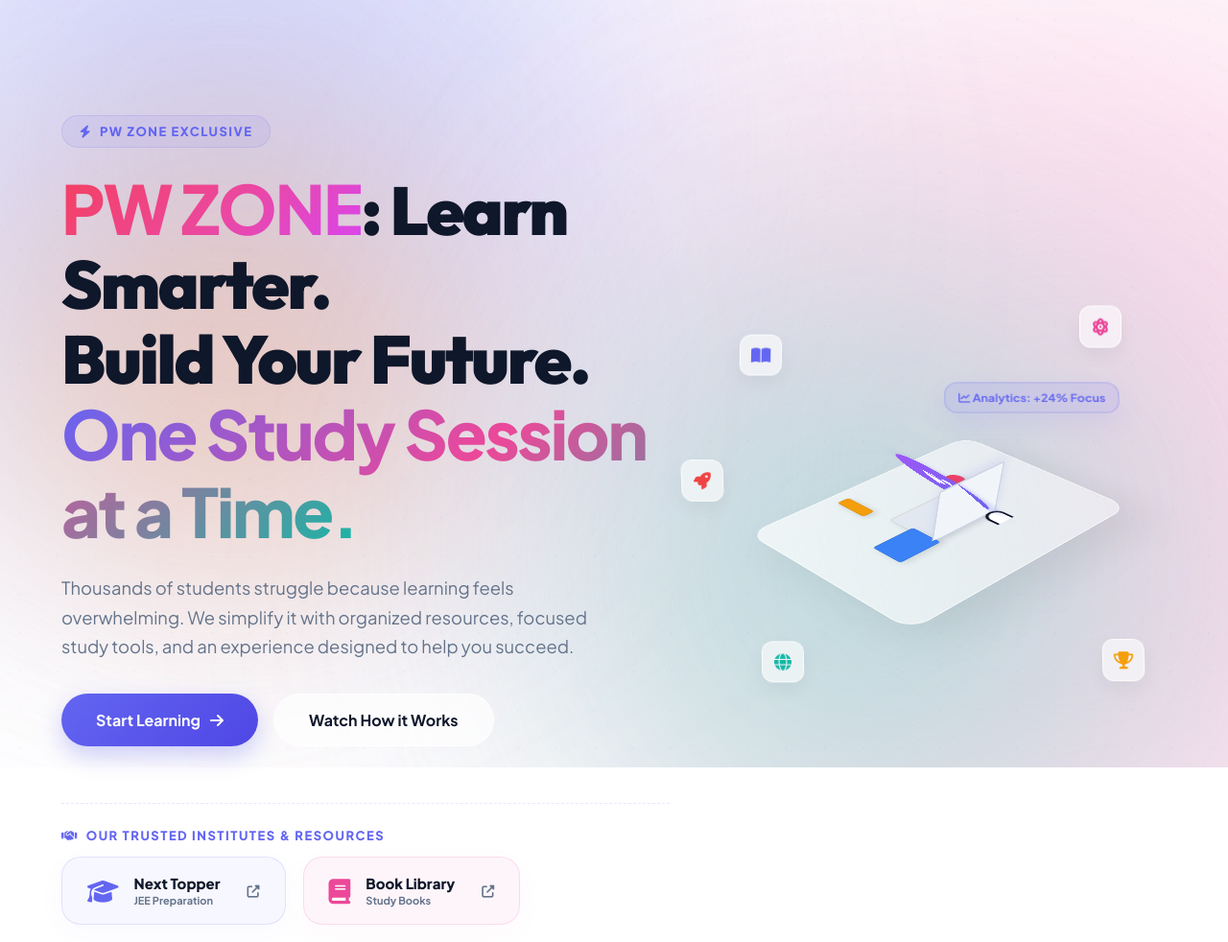
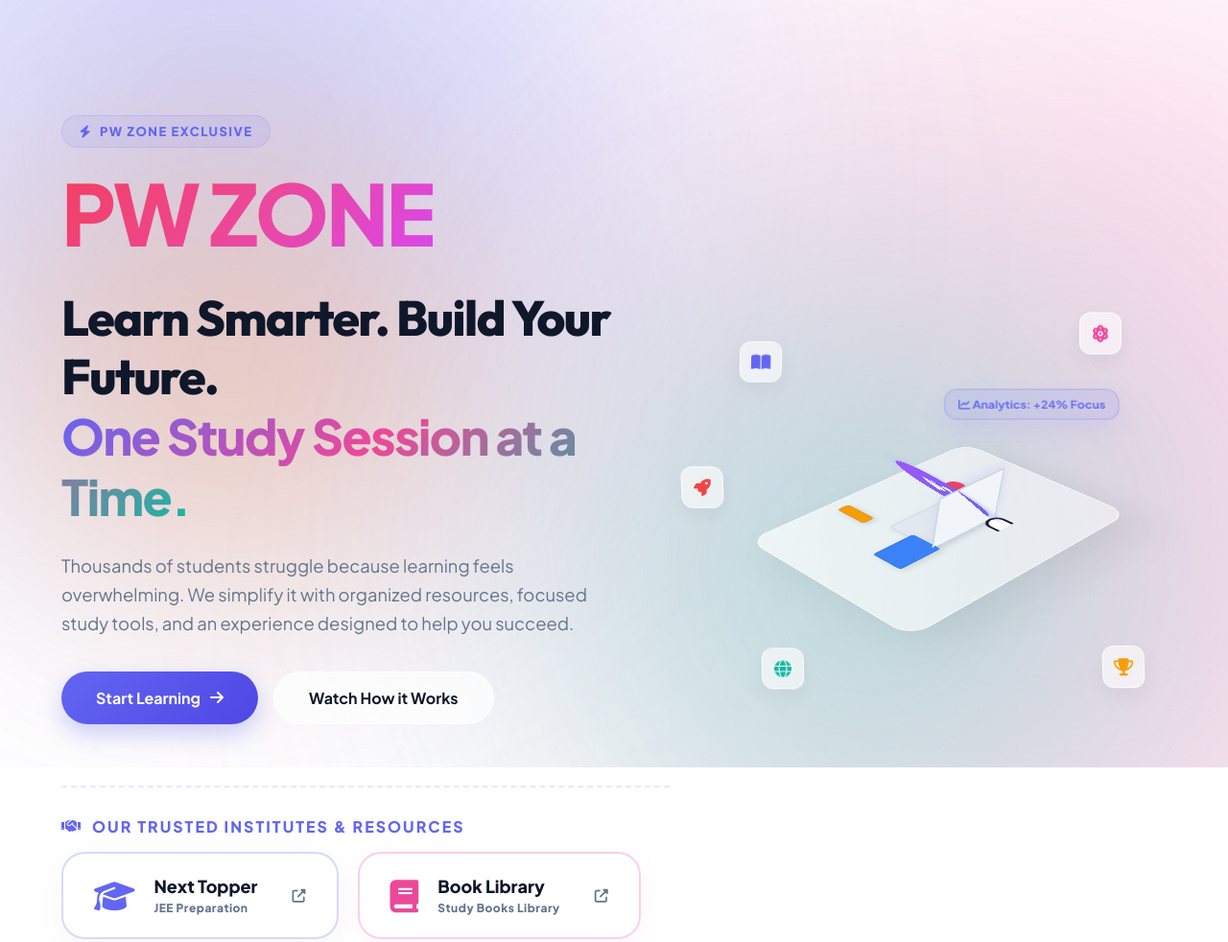
Before and after one commit to Badboy295-crazy/RangeXCoder-PW, a website: page public/index.html in a window 1280 px wide. Shown: the top 982 px of the page at 96% size. Drawn offline with Linux system fonts and the light colour scheme.

Commit message:
feat: upscale PW ZONE brand font size and partner cards layout dimensions

```diff
--- a/public/index.html
+++ b/public/index.html
@@ -1354,7 +1354,16 @@
                 <div class="hero-badge">
                     <i class="fa-solid fa-bolt"></i> PW Zone Exclusive
                 </div>
-                <h1 class="hero-heading"><span style="background: linear-gradient(135deg, #f43f5e 0%, #ec4899 50%, #d946ef 100%); -webkit-background-clip: text; -webkit-text-fill-color: transparent; font-weight: 900; letter-spacing: -2px;">PW ZONE</span>: Learn Smarter.<br>Build Your Future.<br><span class="gradient-txt">One Study Session at a Time.</span></h1>
+
+                <!-- Huge website title branding -->
+                <div style="font-family: 'Outfit', sans-serif; font-size: clamp(3.5rem, 8vw, 5.5rem); font-weight: 900; line-height: 1.0; letter-spacing: -3px; margin-bottom: 8px;">
+                    <span style="background: linear-gradient(135deg, #f43f5e 0%, #ec4899 50%, #d946ef 100%); -webkit-background-clip: text; -webkit-text-fill-color: transparent;">PW ZONE</span>
+                </div>
+
+                <h1 class="hero-heading" style="font-size: clamp(2.2rem, 4.5vw, 3.2rem); font-weight: 800; line-height: 1.2; letter-spacing: -1.5px; color: var(--text-color);">
+                    Learn Smarter. Build Your Future.<br><span class="gradient-txt">One Study Session at a Time.</span>
+                </h1>
+
                 <p class="hero-sub">
                     Thousands of students struggle because learning feels overwhelming. We simplify it with organized resources, focused study tools, and an experience designed to help you succeed.
                 </p>
@@ -1364,28 +1373,28 @@
                 </div>
 
                 <!-- Trusted Partners / Institutes section -->
-                <div class="trusted-partners-area" style="margin-top: 35px; padding-top: 25px; border-top: 1px dashed rgba(99, 102, 241, 0.15); display: flex; flex-direction: column; gap: 14px; text-align: left; z-index: 10;">
-                    <div style="font-size: 13px; font-weight: 800; text-transform: uppercase; letter-spacing: 1.5px; color: var(--primary-accent); display: flex; align-items: center; gap: 8px;"><i class="fa-solid fa-handshake"></i> Our Trusted Institutes & Resources</div>
-                    <div style="display: flex; gap: 18px; flex-wrap: wrap;">
+                <div class="trusted-partners-area" style="margin-top: 40px; padding-top: 30px; border-top: 2px dashed rgba(99, 102, 241, 0.15); display: flex; flex-direction: column; gap: 16px; text-align: left; z-index: 10;">
+                    <div style="font-size: 16px; font-weight: 900; text-transform: uppercase; letter-spacing: 2px; color: var(--primary-accent); display: flex; align-items: center; gap: 10px;"><i class="fa-solid fa-handshake"></i> Our Trusted Institutes & Resources</div>
+                    <div style="display: flex; gap: 20px; flex-wrap: wrap;">
 
                         <!-- Partner Card 1: Next Topper & JEE -->
-                        <a href="https://rangexcoder.netlify.app/" target="_blank" class="partner-glass-card" style="display: flex; align-items: center; gap: 16px; background: rgba(99, 102, 241, 0.05); border: 1.5px solid rgba(99, 102, 241, 0.15); border-radius: 20px; padding: 18px 26px; text-decoration: none; color: var(--text-color); transition: all 0.3s; box-shadow: 0 8px 30px rgba(99, 102, 241, 0.03);">
-                            <div style="font-size: 26px; color: var(--primary-accent);"><i class="fa-solid fa-graduation-cap"></i></div>
-                            <div style="display: flex; flex-direction: column; gap: 2px;">
-                                <span style="font-size: 15px; font-weight: 850; line-height: 1.2;">Next Topper</span>
-                                <span style="font-size: 11px; font-weight: 700; color: var(--text-muted);">JEE Preparation</span>
+                        <a href="https://rangexcoder.netlify.app/" target="_blank" class="partner-glass-card" style="display: flex; align-items: center; gap: 20px; background: rgba(255, 255, 255, 0.7); border: 2px solid rgba(99, 102, 241, 0.25); border-radius: 24px; padding: 22px 32px; text-decoration: none; color: var(--text-color); transition: all 0.3s; box-shadow: 0 10px 35px rgba(99, 102, 241, 0.05);">
+                            <div style="font-size: 34px; color: var(--primary-accent);"><i class="fa-solid fa-graduation-cap"></i></div>
+                            <div style="display: flex; flex-direction: column; gap: 4px;">
+                                <span style="font-size: 18px; font-weight: 900; line-height: 1.2;">Next Topper</span>
+                                <span style="font-size: 12px; font-weight: 800; color: var(--text-muted); letter-spacing: 0.5px;">JEE Preparation</span>
                             </div>
-                            <div style="font-size: 13px; margin-left: 12px; color: var(--text-muted);"><i class="fa-solid fa-up-right-from-square"></i></div>
+                            <div style="font-size: 14px; margin-left: 16px; color: var(--text-muted);"><i class="fa-solid fa-up-right-from-square"></i></div>
                         </a>
 
                         <!-- Partner Card 2: Book Website / Library -->
-                        <a href="http://rangexcoder-library.netlify.app/" target="_blank" class="partner-glass-card" style="display: flex; align-items: center; gap: 16px; background: rgba(236, 72, 153, 0.05); border: 1.5px solid rgba(236, 72, 153, 0.15); border-radius: 20px; padding: 18px 26px; text-decoration: none; color: var(--text-color); transition: all 0.3s; box-shadow: 0 8px 30px rgba(236, 72, 153, 0.03);">
-                            <div style="font-size: 26px; color: var(--secondary-accent);"><i class="fa-solid fa-book"></i></div>
-                            <div style="display: flex; flex-direction: column; gap: 2px;">
-                                <span style="font-size: 15px; font-weight: 850; line-height: 1.2;">Book Library</span>
-                                <span style="font-size: 11px; font-weight: 700; color: var(--text-muted);">Study Books</span>
+                        <a href="http://rangexcoder-library.netlify.app/" target="_blank" class="partner-glass-card" style="display: flex; align-items: center; gap: 20px; background: rgba(255, 255, 255, 0.7); border: 2px solid rgba(236, 72, 153, 0.25); border-radius: 24px; padding: 22px 32px; text-decoration: none; color: var(--text-color); transition: all 0.3s; box-shadow: 0 10px 35px rgba(236, 72, 153, 0.05);">
+                            <div style="font-size: 34px; color: var(--secondary-accent);"><i class="fa-solid fa-book"></i></div>
+                            <div style="display: flex; flex-direction: column; gap: 4px;">
+                                <span style="font-size: 18px; font-weight: 900; line-height: 1.2;">Book Library</span>
+                                <span style="font-size: 12px; font-weight: 800; color: var(--text-muted); letter-spacing: 0.5px;">Study Books Library</span>
                             </div>
-                            <div style="font-size: 13px; margin-left: 12px; color: var(--text-muted);"><i class="fa-solid fa-up-right-from-square"></i></div>
+                            <div style="font-size: 14px; margin-left: 16px; color: var(--text-muted);"><i class="fa-solid fa-up-right-from-square"></i></div>
                         </a>
 
                     </div>
```
